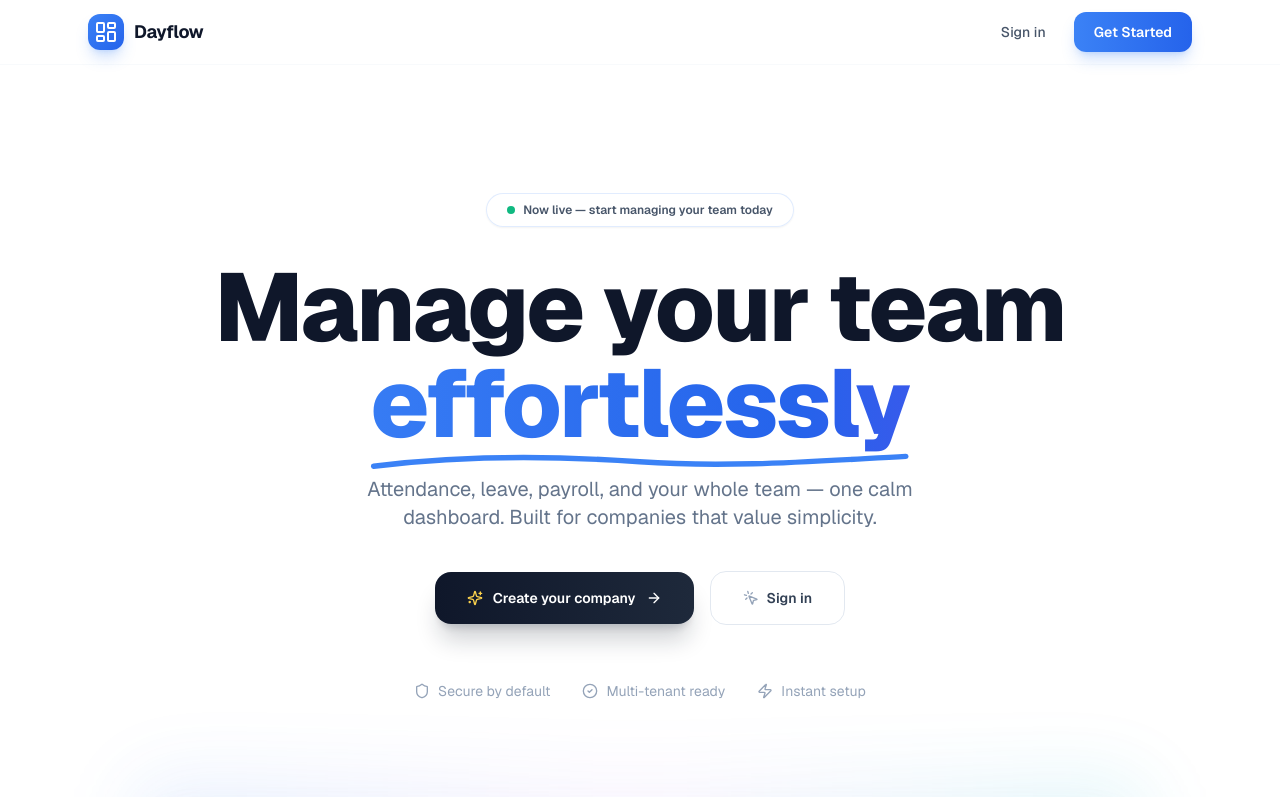
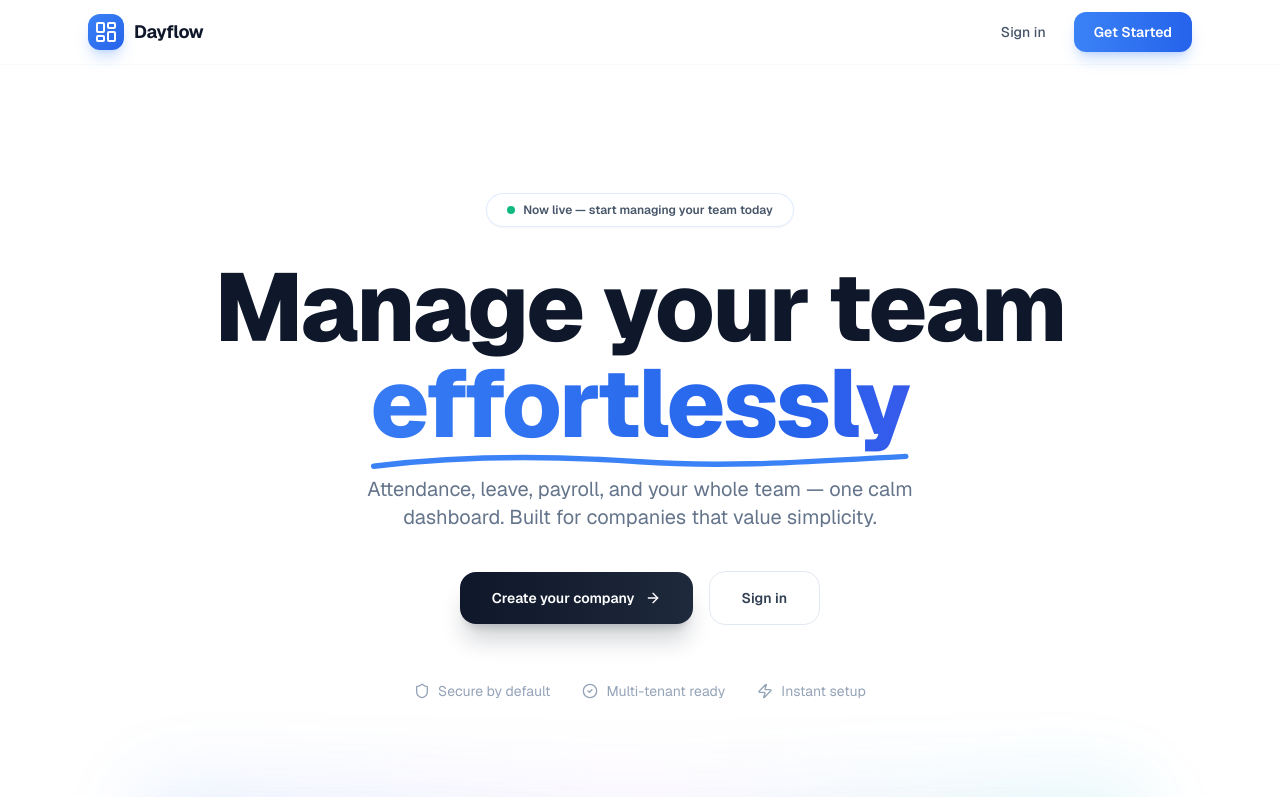
Before and after one commit to Pranav-kb006/Odoo-NMIT-Hackathon-DayFlow, a Next.js app: page / in a window 1280 px wide. Shown: the top 797 px of the page. Built offline with nearby package versions, Linux system fonts and the light colour scheme.

Commit message:
fix(landing): remove icons from CTA buttons

```diff
--- a/src/app/page.tsx
+++ b/src/app/page.tsx
@@ -279,7 +279,6 @@ export default function Landing() {
                 href="/signup"
                 className="group inline-flex items-center gap-2.5 rounded-2xl bg-gradient-to-r from-slate-900 to-slate-800 px-8 py-4 text-sm font-semibold text-white shadow-xl shadow-slate-900/20 transition-all duration-300 hover:shadow-2xl hover:shadow-slate-900/30 hover:scale-[1.02]"
               >
-                <Sparkles className="h-4 w-4 text-amber-300" />
                 Create your company
                 <ArrowRight className="h-4 w-4 transition-transform duration-300 group-hover:translate-x-1" />
               </a>
@@ -287,7 +286,6 @@ export default function Landing() {
                 href="/login"
                 className="group inline-flex items-center gap-2 rounded-2xl border border-slate-200 bg-white/80 backdrop-blur-sm px-8 py-4 text-sm font-semibold text-slate-700 transition-all duration-300 hover:border-slate-300 hover:bg-white hover:shadow-lg hover:scale-[1.02]"
               >
-                <MousePointerClick className="h-4 w-4 text-slate-400" />
                 Sign in
               </a>
             </div>
```
